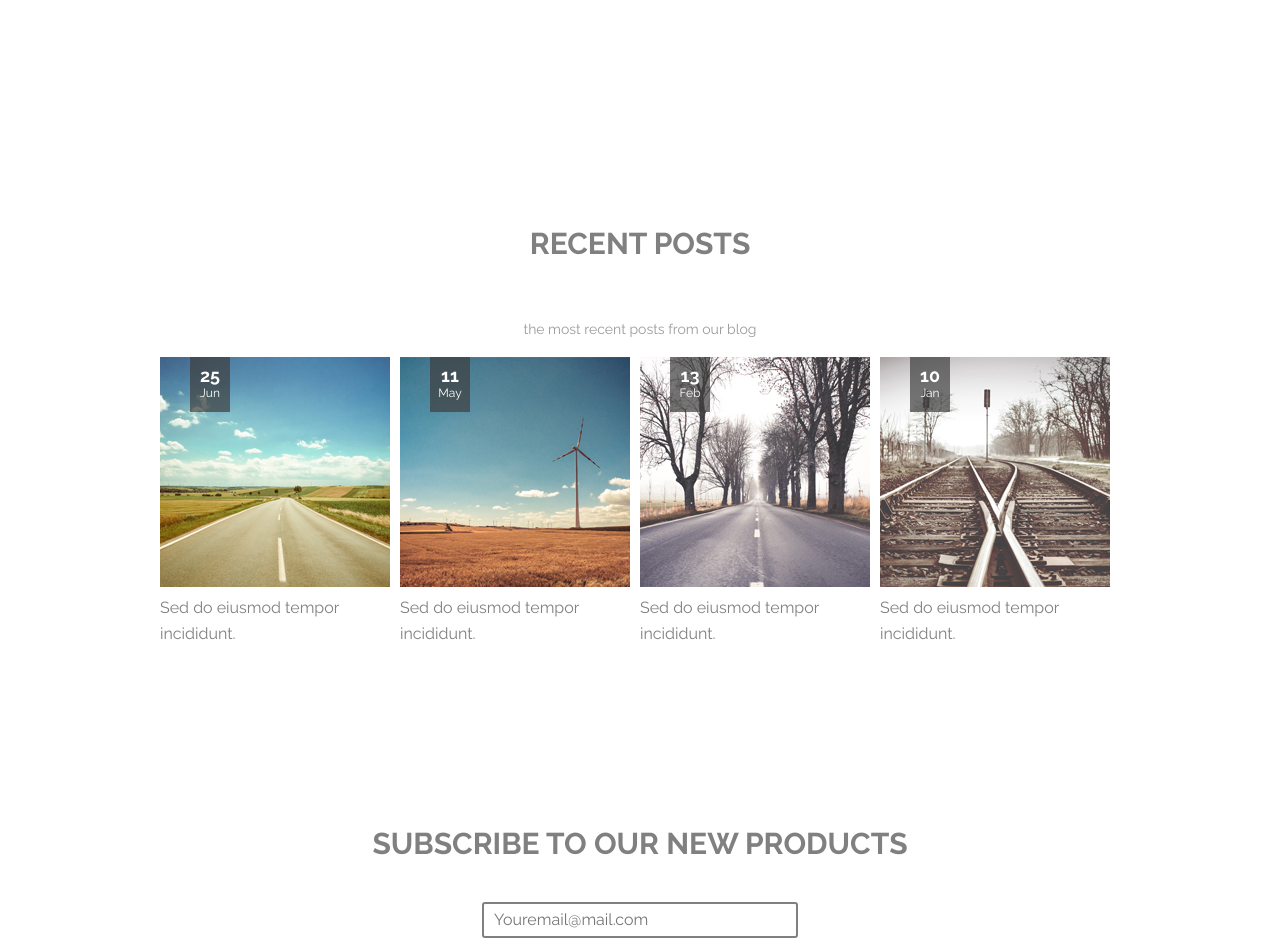
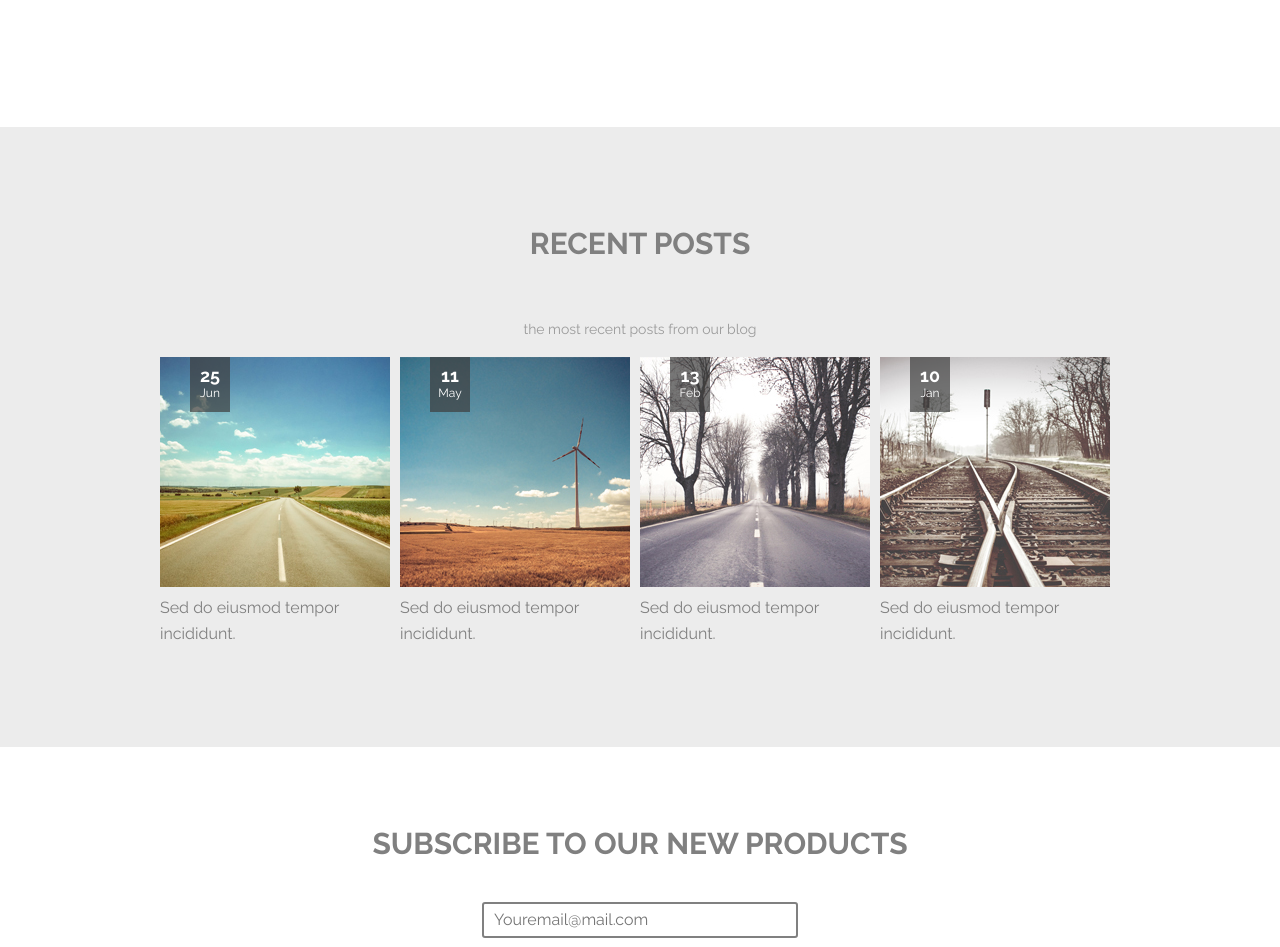
Before and after one commit to kevinjouret/exercise_01, a plain HTML site: page index.html in a window 1280 px wide. Shown: the part 2000-2947 px from the top of the page. Drawn offline with Linux system fonts and the light colour scheme.

Commit message:
Update style.css

```diff
--- a/css/style.css
+++ b/css/style.css
@@ -225,7 +225,7 @@ address img {
 
 /* -------- RECENTS POSTS -------- */
 section.posts {
-  background-color: ##dddddd;
+  background-color: #ececec;
   padding: 100px 0 80px 0;
 }
 .posts .post {
```
